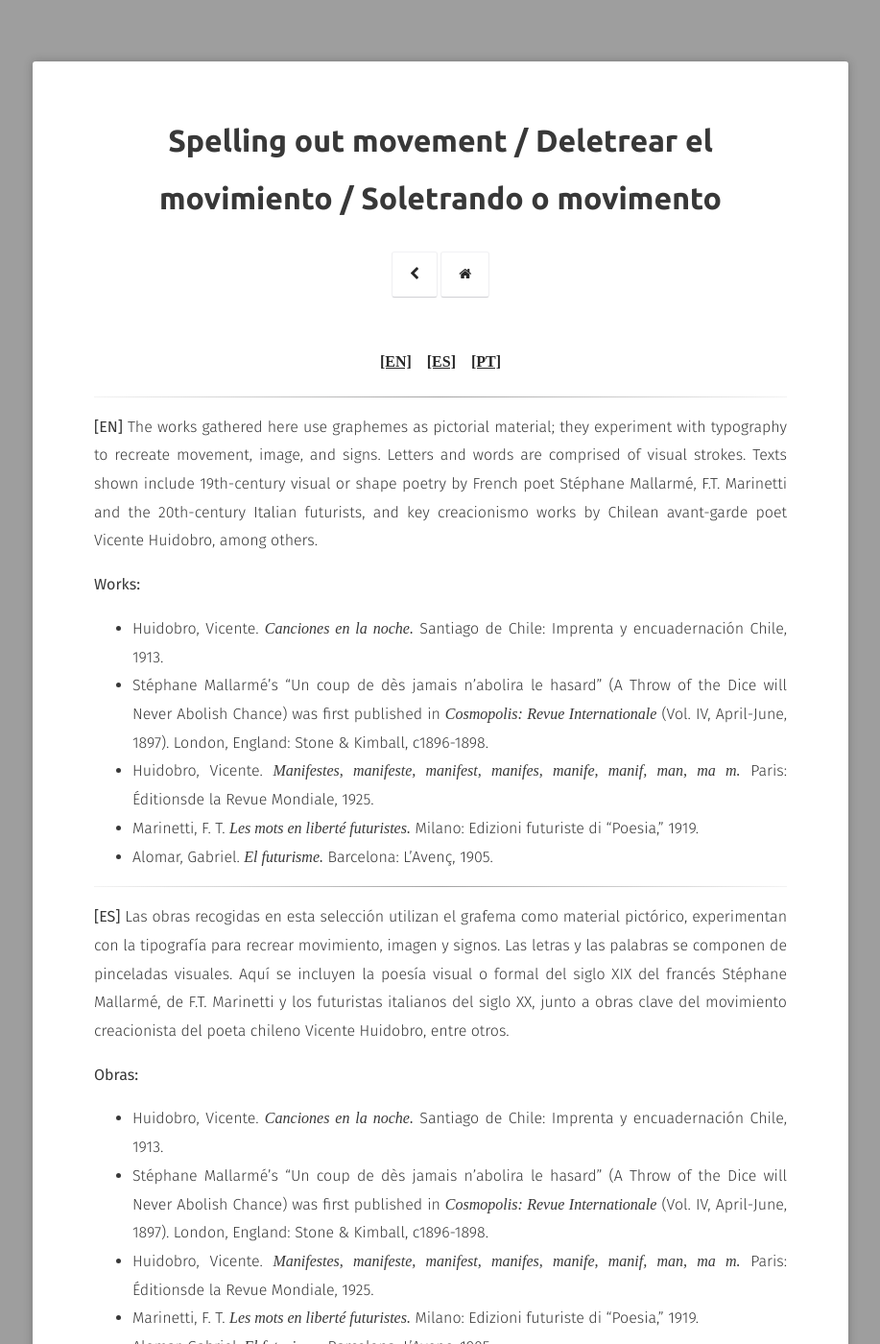
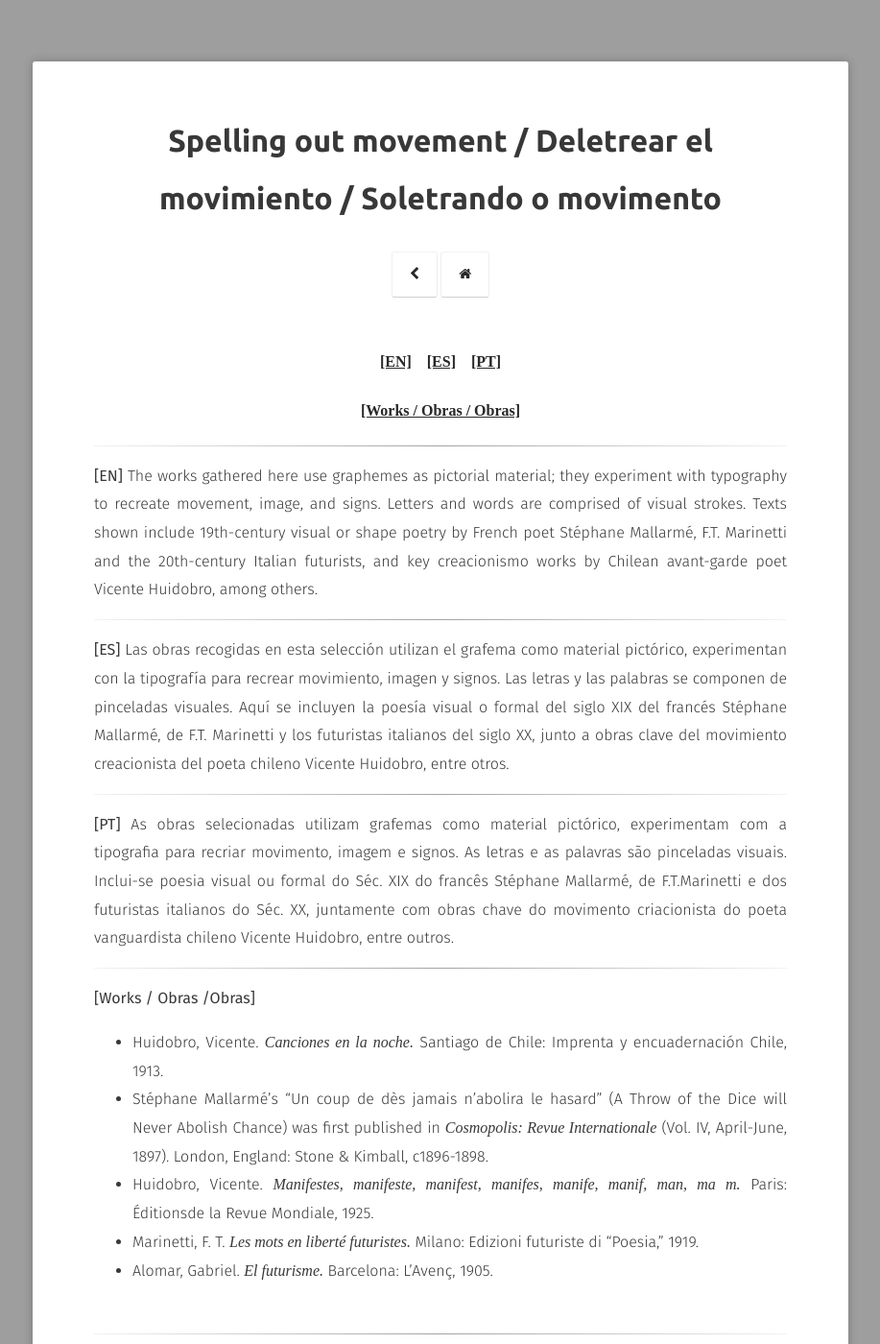
Before and after one commit to nolegacyexhibit/nolegacyexhibit.github.io, a Jekyll site: the page built from _posts/2016-03-22-spellingoutmovement.md, in a window 1280 px wide and 1400 px high. Shown: the whole window at 96% size, without its empty margins (181-1098 px from the left). Built offline with Jekyll 4.4.1, drawn with Linux system fonts in a browser that asks for light colours; some web fonts are replaced; some of the changed text lies outside the part shown.

Commit message:
Update 2016-03-22-spellingoutmovement.md

```diff
--- a/_posts/2016-03-22-spellingoutmovement.md
+++ b/_posts/2016-03-22-spellingoutmovement.md
@@ -7,39 +7,26 @@ description: The works gathered here use graphemes as pictorial material; they e
 ---
 
 <h4 align="center"><a href="#EN">[EN]</a>&nbsp;&nbsp;&nbsp; <a href="#ES">[ES]</a> &nbsp;&nbsp;&nbsp;<a href="#PT">[PT]</a> </h4>
+<h4 align="center"><a href="#Works">[Works / Obras / Obras]</a> </h4>
 
 ---
 
 <a id="EN"/>**[EN]** The works gathered here use graphemes as pictorial material; they experiment with typography to recreate movement, image, and signs. Letters and words are comprised of  visual strokes. Texts shown include 19th-century visual or shape poetry by French poet Stéphane Mallarmé, F.T. Marinetti and the 20th-century Italian futurists, and key creacionismo works by Chilean avant-garde poet Vicente Huidobro, among others.
 
-**Works:**
+---
+
+<a id="ES"/>**[ES]** Las obras recogidas en esta selección utilizan el grafema como material pictórico, experimentan con la tipografía para recrear movimiento, imagen y signos. Las letras y las palabras se componen de pinceladas visuales. Aquí se incluyen la poesía visual o formal del siglo XIX del francés Stéphane Mallarmé, de F.T. Marinetti y los futuristas italianos del siglo XX, junto a obras clave del movimiento creacionista del poeta chileno Vicente Huidobro, entre otros.
+
+---
+
+<a id="PT"/>**[PT]** As obras selecionadas utilizam grafemas como material pictórico, experimentam com a tipografia para recriar movimento, imagem e signos. As letras e as palavras são pinceladas visuais. Inclui-se poesia visual ou formal do Séc. XIX do francês Stéphane Mallarmé, de F.T.Marinetti e dos futuristas italianos do Séc. XX, juntamente com obras chave do movimento criacionista do poeta vanguardista chileno Vicente Huidobro, entre outros.
+
+---
+
+<a id="Works"/> **[Works / Obras /Obras]**
 
 - Huidobro, Vicente. *Canciones en la noche.* Santiago de Chile: Imprenta y encuadernación Chile, 1913.
 - Stéphane Mallarmé’s “Un coup de dès jamais n’abolira le hasard” (A Throw of the Dice will Never Abolish Chance) was first published in *Cosmopolis: Revue Internationale* (Vol. IV, April-June, 1897). London, England: Stone &amp; Kimball, c1896-1898.
 - Huidobro, Vicente. *Manifestes, manifeste, manifest, manifes, manife, manif, man, ma m.* Paris: Éditionsde la Revue Mondiale, 1925.
 - Marinetti, F. T. *Les mots en liberté futuristes.* Milano: Edizioni futuriste di “Poesia,” 1919.
 - Alomar, Gabriel. *El futurisme.* Barcelona: L'Avenç, 1905.
-
----
-
-<a id="ES"/>**[ES]** Las obras recogidas en esta selección utilizan el grafema como material pictórico, experimentan con la tipografía para recrear movimiento, imagen y signos. Las letras y las palabras se componen de pinceladas visuales. Aquí se incluyen la poesía visual o formal del siglo XIX del francés Stéphane Mallarmé, de F.T. Marinetti y los futuristas italianos del siglo XX, junto a obras clave del movimiento creacionista del poeta chileno Vicente Huidobro, entre otros.
-
-**Obras:**
-
-- Huidobro, Vicente. *Canciones en la noche.* Santiago de Chile: Imprenta y encuadernación Chile, 1913.
-- Stéphane Mallarmé’s “Un coup de dès jamais n’abolira le hasard” (A Throw of the Dice will Never Abolish Chance) was first published in *Cosmopolis: Revue Internationale* (Vol. IV, April-June, 1897). London, England: Stone &amp; Kimball, c1896-1898.
-- Huidobro, Vicente. *Manifestes, manifeste, manifest, manifes, manife, manif, man, ma m.* Paris: Éditionsde la Revue Mondiale, 1925.
-- Marinetti, F. T. *Les mots en liberté futuristes.* Milano: Edizioni futuriste di “Poesia,” 1919.
-- Alomar, Gabriel. *El futurisme.* Barcelona: L'Avenç, 1905.
-
----
-
-<a id="PT"/>**[PT]** As obras selecionadas utilizam grafemas como material pictórico, experimentam com a tipografia para recriar movimento, imagem e signos. As letras e as palavras são pinceladas visuais. Inclui-se poesia visual ou formal do Séc. XIX do francês Stéphane Mallarmé, de F.T.Marinetti e dos futuristas italianos do Séc. XX, juntamente com obras chave do movimento criacionista do poeta vanguardista chileno Vicente Huidobro, entre outros.
-
-**Obras:**
-
-- Huidobro, Vicente. *Canciones en la noche.* Santiago de Chile: Imprenta y encuadernación Chile, 1913.
-- Stéphane Mallarmé’s “Un coup de dès jamais n’abolira le hasard” (A Throw of the Dice will Never Abolish Chance) was first published in *Cosmopolis: Revue Internationale* (Vol. IV, April-June, 1897). London, England: Stone &amp; Kimball, c1896-1898.
-- Huidobro, Vicente. *Manifestes, manifeste, manifest, manifes, manife, manif, man, ma m.* Paris: Éditionsde la Revue Mondiale, 1925.
-- Marinetti, F. T. *Les mots en liberté futuristes.* Milano: Edizioni futuriste di “Poesia,” 1919.
-- Alomar, Gabriel. *El futurisme.* Barcelona: L'Avenç, 1905.
```
